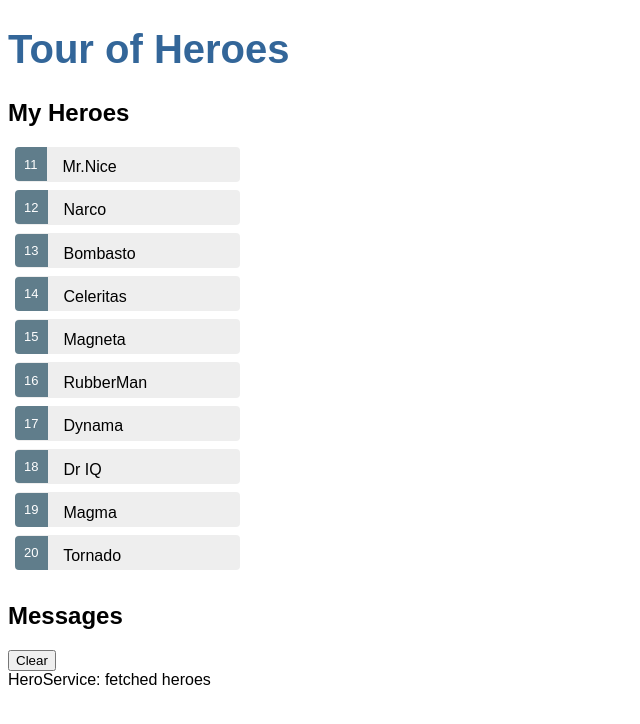
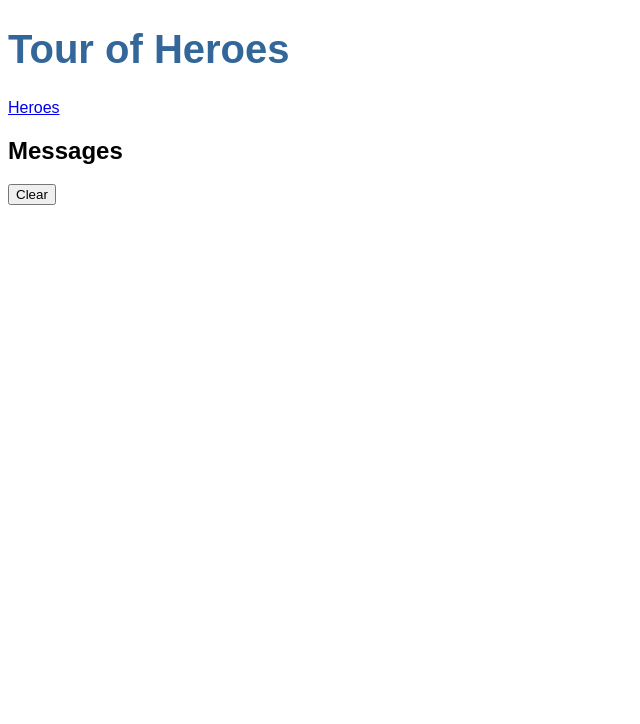
Before and after one commit to Minor-A/tour-of-heroes, an Angular app: page / in a window 1280 px wide. Shown: the top 724 px of the page, without its empty margins (0-640 px from the left). Built offline with nearby package versions, Linux system fonts and the light colour scheme.

Commit message:
add router

```diff
--- a/src/app/app-routing.module.ts
+++ b/src/app/app-routing.module.ts
@@ -1,7 +1,10 @@
 import { NgModule } from '@angular/core';
 import { Routes, RouterModule } from '@angular/router';
+import {HeroesComponent} from './heroes/heroes.component';
 
-const routes: Routes = [];
+const routes: Routes = [
+  { path: 'heroes', component: HeroesComponent }
+];
 
 @NgModule({
   imports: [RouterModule.forRoot(routes)],
--- a/src/app/app.component.html
+++ b/src/app/app.component.html
@@ -1,4 +1,7 @@
 <!--The content below is only a placeholder and can be replaced.-->
 <h1>{{title}}</h1>
-<app-heroes></app-heroes>
+<nav>
+  <a routerLink="/heroes">Heroes</a>
+</nav>
+<router-outlet></router-outlet>
 <app-messages></app-messages>
```
